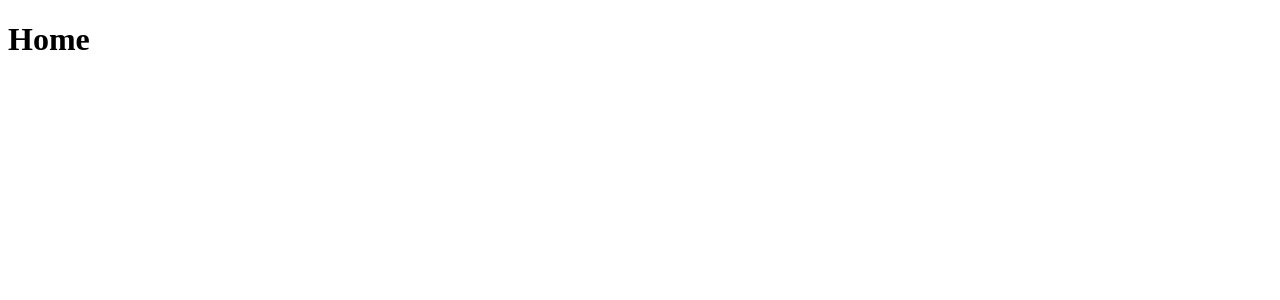
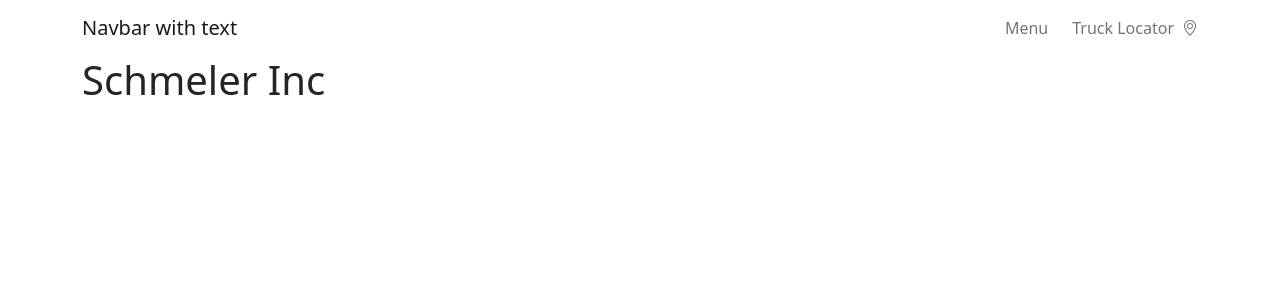
Before and after one commit to farhan-begg/rio-seo, a React (Create React App) app: page / in a window 1280 px wide. Shown: the top 300 px of the page. Built offline with nearby package versions, Linux system fonts and the light colour scheme.

Commit message:
fetched data successfully however api timed out, installed boostrap navbar and icons

```diff
--- a/package.json
+++ b/package.json
@@ -6,7 +6,11 @@
     "@testing-library/jest-dom": "^5.11.4",
     "@testing-library/react": "^11.1.0",
     "@testing-library/user-event": "^12.1.10",
+    "axios": "^0.24.0",
+    "bootstrap": "^5.1.3",
+    "bootstrap-icons": "^1.6.1",
     "react": "^17.0.2",
+    "react-bootstrap": "^2.0.1",
     "react-dom": "^17.0.2",
     "react-scripts": "4.0.3",
     "web-vitals": "^1.0.1"
--- a/public/index.html
+++ b/public/index.html
@@ -15,6 +15,14 @@
       user's mobile device or desktop. See https://developers.google.com/web/fundamentals/web-app-manifest/
     -->
     <link rel="manifest" href="%PUBLIC_URL%/manifest.json" />
+    <link
+      rel="stylesheet"
+      href="https://cdn.jsdelivr.net/npm/bootstrap@5.1.3/dist/css/bootstrap.min.css"
+      integrity="sha384-1BmE4kWBq78iYhFldvKuhfTAU6auU8tT94WrHftjDbrCEXSU1oBoqyl2QvZ6jIW3"
+      crossorigin="anonymous"
+    />
+
+    <link rel="stylesheet" href="https://cdn.jsdelivr.net/npm/bootstrap-icons@1.6.1/font/bootstrap-icons.css">
     <!--
       Notice the use of %PUBLIC_URL% in the tags above.
       It will be replaced with the URL of the `public` folder during the build.
--- a/src/App.js
+++ b/src/App.js
@@ -1,7 +1,15 @@
+
+import DataFetching from './api/DataFetching';
+import Header from './components/Header';
+import LocalData from './LocalData';
+import {  Container } from 'react-bootstrap';
 function App() {
+
   return (
     <div className="App">
-    <h1>Home</h1>
+      {/* <DataFetching /> */}
+      <Header />
+      <LocalData />
     </div>
   );
 }
--- /dev/null
+++ b/src/LocalData.js
@@ -0,0 +1,13 @@
+import React from 'react'
+import data from './data.json'
+
+import {  Container } from 'react-bootstrap';
+const LocalData = () => {
+    return (
+        <Container>
+            <h1>{data.name}</h1>
+            </Container>
+    )
+}
+
+export default LocalData
--- /dev/null
+++ b/src/api/DataFetching.js
@@ -0,0 +1,33 @@
+import React, { useEffect, useState } from 'react'
+import axios from 'axios'
+import data from '../data.json'
+
+const DataFetching = () => {
+    const url = 'https://my-json-server.typicode.com/typicode/demo/posts'
+    // 'https://my.api.mockaroo.com/locations.json?key=a45f1200'
+    const [data, setData] = useState([])
+    useEffect(() => {
+        axios.get(url)
+            .then(res => {
+                console.log(res)
+                setData(res.data)
+            })
+            .catch(err => {
+                console.log(err)
+            })
+    }, url)
+
+    return (
+      <div>
+          <ul>
+              {data.map(item => (
+                  <li key={item.id}>{item.title}</li>
+              ))}
+          </ul>
+      </div>
+    )
+
+
+}
+
+export default DataFetching
--- /dev/null
+++ b/src/components/Header.js
@@ -0,0 +1,24 @@
+import React from 'react'
+import { Navbar, Container } from 'react-bootstrap';
+
+const Header = () => {
+    return (
+        <Navbar>
+        <Container>
+          <Navbar.Brand href="#home">Navbar with text</Navbar.Brand>
+          <Navbar.Toggle />
+          <Navbar.Collapse className="justify-content-end ">
+            <Navbar.Text >
+             Menu
+            </Navbar.Text>
+            <Navbar.Text className="ms-4">
+             Truck Locator
+             <i className="bi bi-geo-alt ms-2"></i>
+            </Navbar.Text>
+          </Navbar.Collapse>
+        </Container>
+      </Navbar>
+    )
+}
+
+export default Header
--- /dev/null
+++ b/src/data.json
@@ -0,0 +1,25 @@
+  {
+    "id": 1,
+    "name": "Schmeler Inc",
+    "url": "http://mapy.cz/quam/sapien/varius/ut.jsp",
+    "address": "742 Bashford Court",
+    "city": "Fort Wayne",
+    "state": "IN",
+    "postal_code": "46862",
+    "latitude": "41.0938",
+    "longitude": "-85.0707",
+    "monday_open": "9:41 AM",
+    "monday_close": "4:42 PM",
+    "tuesday_open": "9:08 AM",
+    "tuesday_close": "9:49 PM",
+    "wednesday_open": "6:56 AM",
+    "wednesday_close": "5:15 PM",
+    "thursday_open": "9:57 AM",
+    "thursday_close": "8:10 PM",
+    "friday_open": "6:43 AM",
+    "friday_close": "5:31 PM",
+    "saturday_open": "6:45 AM",
+    "saturday_close": "4:43 PM",
+    "sunday_open": "8:14 AM",
+    "sunday_close": "4:05 PM"
+    }
```
Also changed, not shown: 1 other file (tests, documents, lock files or other folders).
